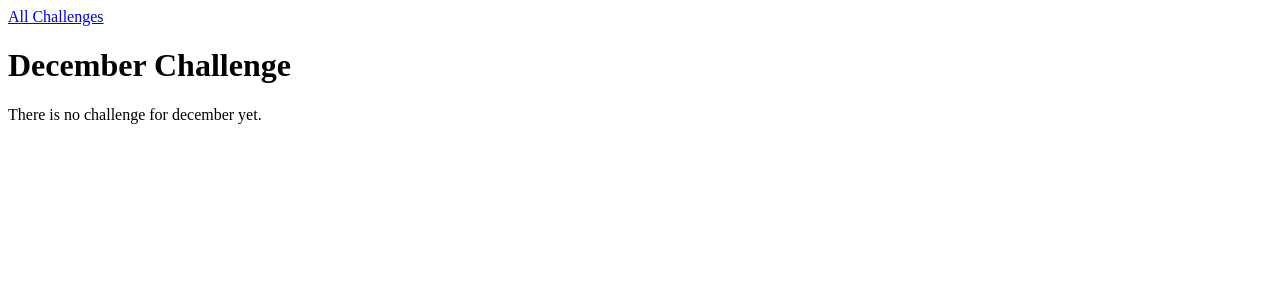
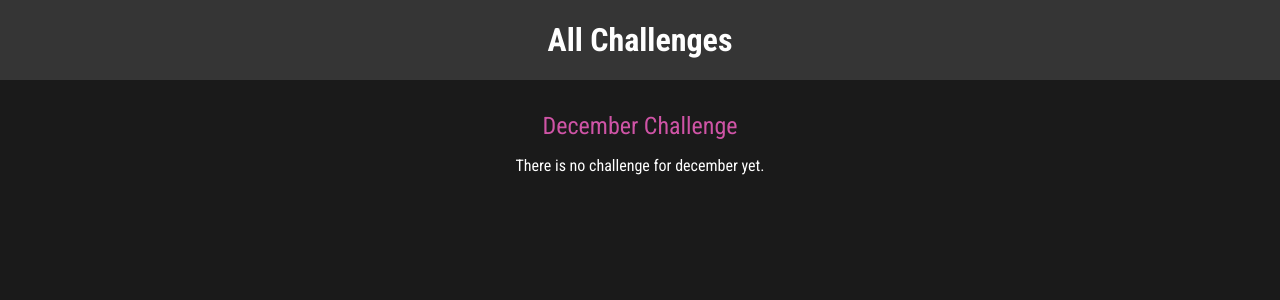
Before and after one commit to jvdpt0/monthly_challenges, a Django app: page /challenges/december in a window 1280 px wide. Shown: the top 300 px of the page. Run offline with Django 4.2, Linux system fonts and the light colour scheme.

Commit message:
Added static files and styling

```diff
--- /dev/null
+++ b/challenges/static/challenges/challenge.css
@@ -0,0 +1,22 @@
+h1,
+h2 {
+  text-align: center;
+  color: white;
+}
+
+h1 {
+  font-size: 1.5rem;
+  margin: 2rem 0 1rem 0;
+  font-weight: normal;
+  color: #cf54a6;
+}
+
+h2 {
+  font-size: 3rem;
+  font-weight: bold;
+}
+
+.fallback {
+  text-align: center;
+  color: white;
+}
--- /dev/null
+++ b/challenges/static/challenges/includes/header.css
@@ -0,0 +1,25 @@
+header {
+  width: 100%;
+  height: 5rem;
+  background-color: #353535;
+}
+
+header nav {
+  width: 100%;
+  height: 100%;
+  display: flex;
+  justify-content: center;
+  align-items: center;
+}
+
+header nav a {
+  color: white;
+  font-size: 2rem;
+  font-weight: bold;
+  text-decoration: none;
+}
+
+header nav a:hover,
+header nav a:active {
+  color: #cf54a6;
+}
--- a/challenges/templates/challenges/challenge.html
+++ b/challenges/templates/challenges/challenge.html
@@ -1,4 +1,10 @@
 {% extends "base.html" %}
+{% load static %}
+
+    {% block css_file %}
+    <link rel="stylesheet" href="{% static 'challenges/challenge.css' %}">
+    <link rel="stylesheet" href="{% static 'challenges/includes/header.css' %}">
+    {% endblock %}
 
 {% block page_title %}
 {{ month | title }} Challenge
@@ -10,6 +16,6 @@
     {% if text is not None %}
     <h2>{{ text }}</h2>
     {% else %}
-    <p>There is no challenge for {{ month }} yet.</p>
+    <p class="fallback">There is no challenge for {{ month }} yet.</p>
     {% endif %}
 {% endblock %}
--- a/challenges/templates/challenges/index.html
+++ b/challenges/templates/challenges/index.html
@@ -1,4 +1,10 @@
 {% extends "base.html" %}
+{% load static %}
+
+    {% block css_file %}
+    <link rel="stylesheet" href="{% static 'challenges/challenges.css' %}">
+    <link rel="stylesheet" href="{% static 'challenges/includes/header.css' %}">
+    {% endblock %}
 
     {% block page_title %}
     All Challenges
--- a/monthly_challenges/settings.py
+++ b/monthly_challenges/settings.py
@@ -120,6 +120,10 @@ USE_TZ = True
 
 STATIC_URL = 'static/'
 
+STATICFILES_DIRS =[
+    BASE_DIR / 'static'
+]
+
 # Default primary key field type
 # https://docs.djangoproject.com/en/4.2/ref/settings/#default-auto-field
 
--- /dev/null
+++ b/static/styles.css
@@ -0,0 +1,11 @@
+@import url('https://fonts.googleapis.com/css2?family=Libre+Baskerville&family=Roboto+Condensed:wght@400;700&display=swap');
+
+html{
+font-family: 'Libre Baskerville', serif;
+font-family: 'Roboto Condensed', sans-serif;
+}
+
+body {
+    margin: 0;
+    background-color: #1a1a1a;
+}
--- a/templates/base.html
+++ b/templates/base.html
@@ -1,9 +1,13 @@
+{% load static %}
+
 <!DOCTYPE html>
 <html lang="en">
 <head>
     <meta charset="UTF-8">
     <meta name="viewport" content="width=device-width, initial-scale=1.0">
     <title>{% block page_title %}My Challenges{% endblock %}</title>
+    <link rel="stylesheet" href="{% static 'styles.css' %}">
+    {% block css_file %}{% endblock %}
 </head>
 <body>
     {% block content %}
```
Also changed, not shown: challenges/static/challenges/challenges.css (added, +37 -0 lines).
